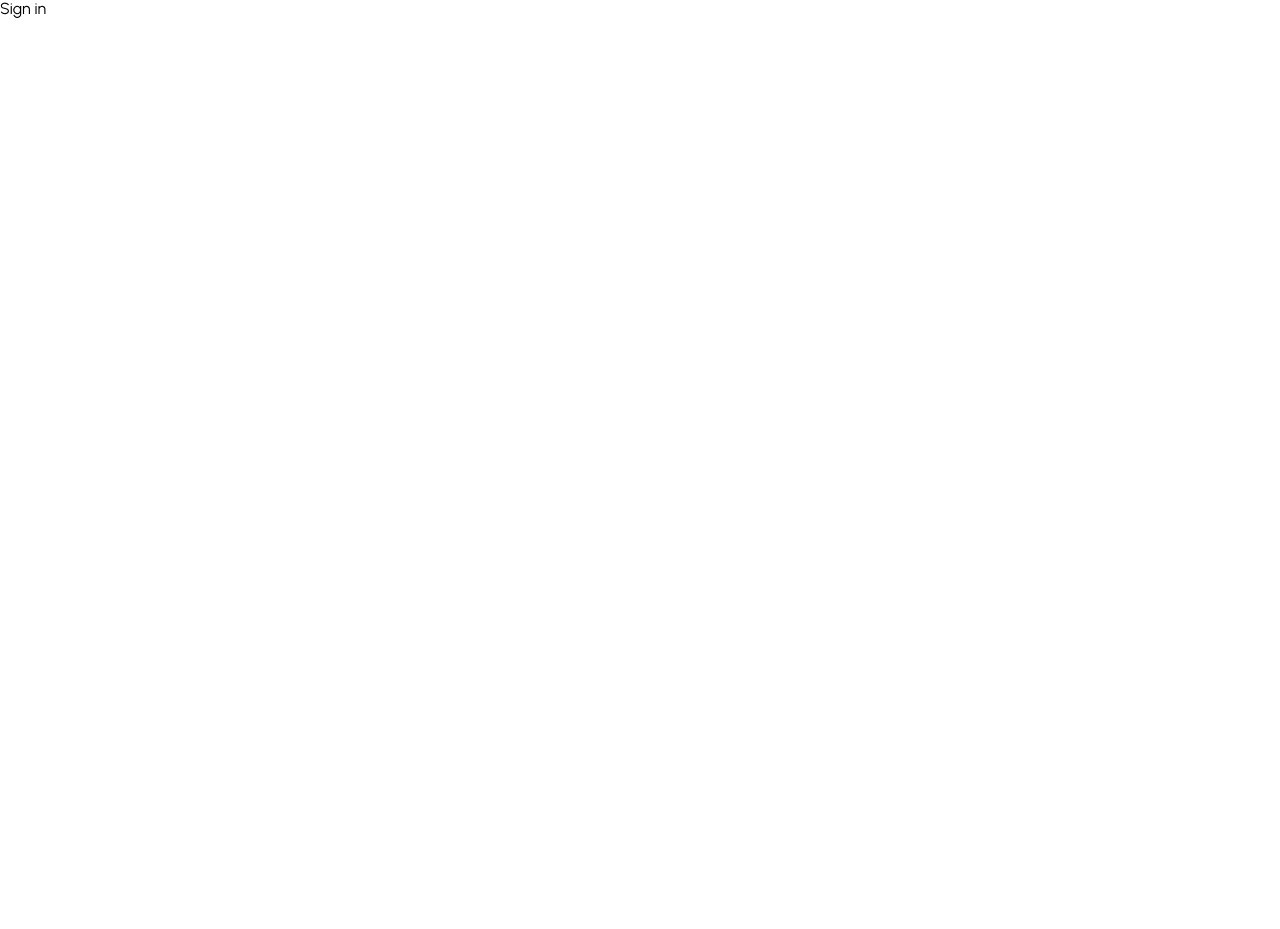
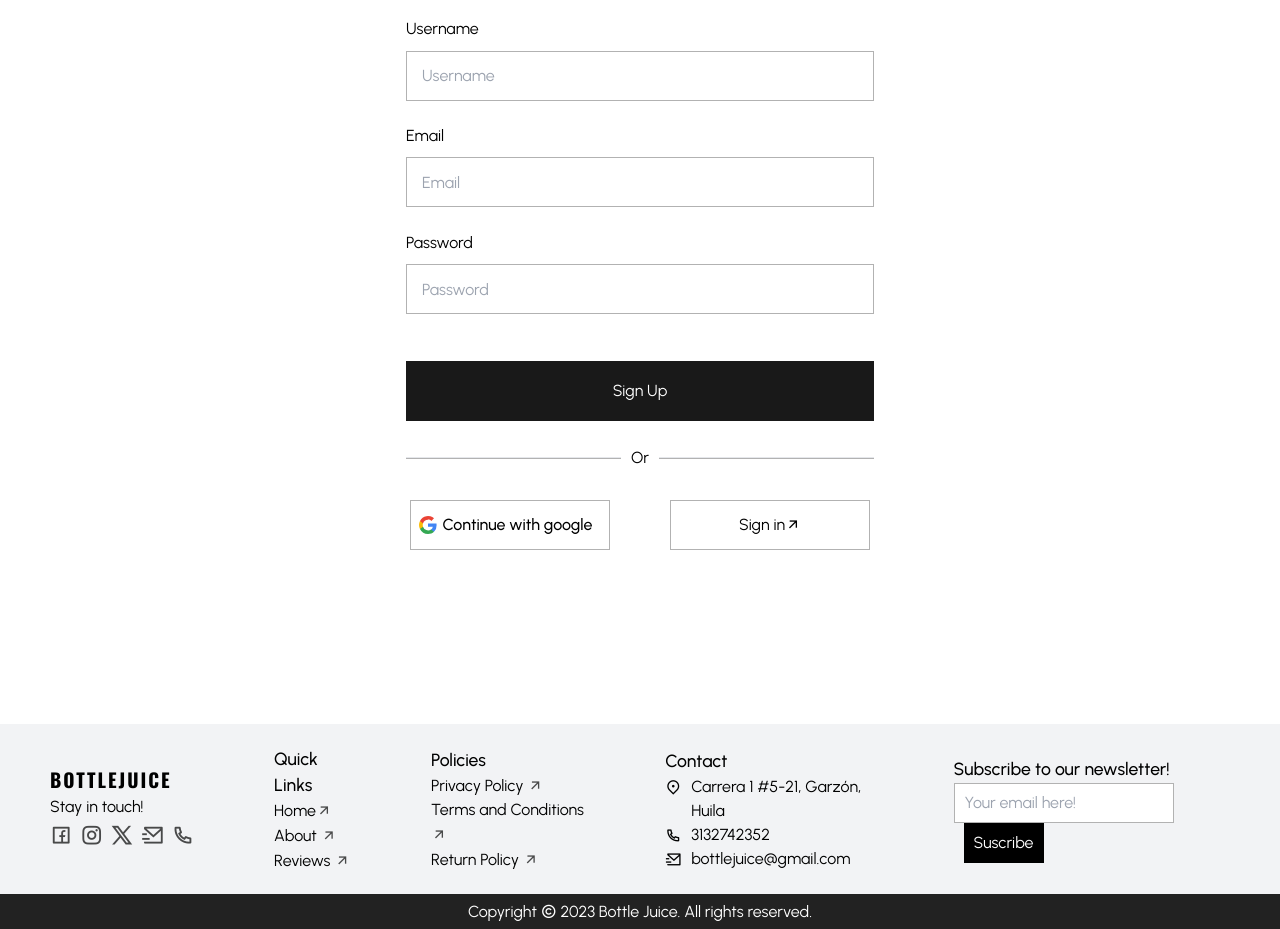
Before and after one commit to JorgeLombana/BottleJuice, a React (Vite) app in the folder client/: page /sign-up in a window 1280 px wide. Shown: the part 180-1109 px from the top of the page. Before the commit the page ends 800 px from the top, so only its background shows below. Built offline with nearby package versions, Linux system fonts and the light colour scheme; no server answers.

Commit message:
Created the frontend sing up page, footer component and fixed some bugs the navbar

```diff
--- a/client/package.json
+++ b/client/package.json
@@ -20,6 +20,7 @@
     "react-redux": "^8.1.2",
     "react-router-dom": "^6.14.2",
     "redux-persist": "^6.0.0",
+    "sonner": "^1.2.3",
     "styled-components": "^6.1.1"
   },
   "devDependencies": {
--- a/client/src/App.jsx
+++ b/client/src/App.jsx
@@ -7,6 +7,11 @@ import Profile from './pages/Profile'
 import Header from './components/Header'
 import PrivateRoute from './components/PrivateRoute'
 import styled from 'styled-components'
+import Footer from './components/Footer'
+
+const Container = styled.div`
+
+`
 
 const PromoMessage = styled.div`
   height: 30px;
@@ -37,13 +42,12 @@ const PromoMessage = styled.div`
 export default function App() {
   return (
     <BrowserRouter>
-      {/* header */}
+      <Container>
         <PromoMessage>
           <p>
             promo code Georgio - $20.000 off 9 items, $25% off 14 items, or hola
             mundo xd
           </p>
-
         </PromoMessage>
         <Header />
         <Routes>
@@ -55,6 +59,8 @@ export default function App() {
             <Route path="/profile" element={<Profile />} />
           </Route>
         </Routes>
+        <Footer />
+      </Container>
     </BrowserRouter>
   )
 }
--- /dev/null
+++ b/client/src/components/Footer.jsx
@@ -0,0 +1,168 @@
+import React from 'react'
+import styled from 'styled-components'
+import SocialMedia from './SocialMedia'
+import Logo from './Logo'
+import { Link } from 'react-router-dom'
+
+const Container = styled.footer`
+  background-color: #f2f3f5;
+`
+const BodyFooter = styled.div`
+  display: flex;
+  align-items: center;
+  justify-content: center;
+  height: 170px;
+  padding: 0 30px;
+  gap: 40px;
+  i {
+    color: rgba(0, 0, 0, 0.7);
+  }
+`
+
+const Copyright = styled.div`
+  background-color: #222222;
+  color: #ffff;
+  text-align: center;
+  padding: 5px 0px;
+`
+const FooterSections = styled.div`
+  padding: 20px;
+`
+const StartupInfo = styled.div`
+  padding: 20px;
+`
+
+const FooterTitles = styled.div`
+  font-size: 1.1rem;
+  font-weight: 500;
+`
+
+const UnordedList = styled.ul`
+  list-style-type: none;
+`
+
+const ContactLink = styled.div`
+  display: flex;
+  gap: 10px;
+  i {
+    color: black;
+  }
+`
+
+const StyledLInk = styled(Link)`
+  display: flex;
+`
+
+const PersonalizedButton = styled.button`
+  border: 1px solid rgba(0, 0, 0, 0.3);
+  background-color: black;
+  color: white;
+  height: 40px;
+  width: 80px;
+  margin-left: 10px;
+`
+
+const Input = styled.input`
+  padding: 10px;
+  height: 40px;
+  width: 220px;
+  border: 1px solid rgba(0, 0, 0, 0.3);
+`
+
+const Footer = () => {
+  return (
+    <Container>
+      <BodyFooter>
+        <StartupInfo>
+          <Logo />
+          <div>
+            <p>Stay in touch!</p>
+            <SocialMedia />
+          </div>
+        </StartupInfo>
+
+        <FooterSections>
+          <FooterTitles>Quick Links</FooterTitles>
+          <UnordedList>
+            <StyledLInk to="/">
+              <li>
+                Home
+                <i class="ri-arrow-right-up-line" />
+              </li>
+            </StyledLInk>
+            <StyledLInk to="/about">
+              <li>
+                About <i class="ri-arrow-right-up-line" />
+              </li>
+            </StyledLInk>
+            <StyledLInk to="/reviews">
+              <li>
+                Reviews <i class="ri-arrow-right-up-line" />
+              </li>
+            </StyledLInk>
+          </UnordedList>
+        </FooterSections>
+
+        <FooterSections>
+          <FooterTitles>Policies</FooterTitles>
+          <UnordedList>
+            <StyledLInk to="/">
+              <li>
+                Privacy Policy <i class="ri-arrow-right-up-line"></i>
+              </li>
+            </StyledLInk>
+            <StyledLInk to="/">
+              <li>
+                Terms and Conditions <i class="ri-arrow-right-up-line"></i>
+              </li>
+            </StyledLInk>
+            <StyledLInk to="/">
+              <li>
+                Return Policy <i class="ri-arrow-right-up-line"></i>
+              </li>
+            </StyledLInk>
+          </UnordedList>
+        </FooterSections>
+
+        <FooterSections>
+          <FooterTitles>Contact</FooterTitles>
+          <ContactLink>
+            <i class="ri-map-pin-2-line"></i>
+            <span>Carrera 1 #5-21, Garzón, Huila</span>
+          </ContactLink>
+          <ContactLink>
+            <i class="ri-phone-line"></i>
+            <span>3132742352</span>
+          </ContactLink>
+          <ContactLink>
+            <i class="ri-mail-send-line"></i>
+            <span>bottlejuice@gmail.com</span>
+          </ContactLink>
+        </FooterSections>
+
+        <FooterSections>
+          <div>
+            <FooterTitles>Subscribe to our newsletter!</FooterTitles>
+            <form action="#" method="post">
+              <Input
+                type="email"
+                name="email"
+                placeholder="Your email here!"
+                required
+              />
+              <PersonalizedButton type="submit">Suscribe</PersonalizedButton>
+            </form>
+          </div>
+        </FooterSections>
+      </BodyFooter>
+      <Copyright>
+        <p>
+          Copyright <i class="ri-copyright-line"></i> 2023 Bottle Juice. All
+          rights reserved.
+        </p>
+      </Copyright>
+    </Container>
+  )
+}
+
+export default Footer
--- a/client/src/components/Header.jsx
+++ b/client/src/components/Header.jsx
@@ -14,7 +14,7 @@ const HeaderContainer = styled.header`
   align-items: center;
   text-transform: capitalize;
   font-weight: 500;
-  width: 100vw;
+  width: 100%;
 `
 
 const ContainerLeft = styled.div`
@@ -91,7 +91,7 @@ const UnordedListMobile = styled.ul`
   font-weight: 400;
   display: none;
   transition: all 0.35s ease-in-out;
-
+  z-index: 999;
   @media only screen and (max-width: 1024px) {
     left: -550px;
     display: flex;
@@ -158,7 +158,6 @@ const NavIcon = styled.div`
   display: flex;
   margin-top: 7px;
   overflow-y: visible;
-
 `
 
 const NavIconSpan = styled.span`
@@ -284,8 +283,18 @@ export default function Header() {
             </Link>
             <Link to="/profile">
               {currentUser ? (
-                <img src={currentUser.profilePicture}
-                className="h-7 w-7 rounded-full object-cover"alt="profile" />
+                <div style={{ marginLeft: -25 }}>
+                  <img
+                    src={currentUser.profilePicture}
+                    style={{
+                      height: 28,
+                      width: 28,
+                      borderRadius: 50,
+                      objectFit: 'cover',
+                    }}
+                    alt="profile"
+                  />
+                </div>
               ) : (
                 <i
                   className="ri-user-line"
--- /dev/null
+++ b/client/src/components/Logo.jsx
@@ -0,0 +1,16 @@
+import React from 'react'
+import styled from 'styled-components'
+
+const LogoText = styled.h1`
+  font-family: 'Oswald', sans-serif;
+  font-size: 1.2rem;
+  letter-spacing: 2px;
+  font-weight: 800;
+  text-transform: uppercase;
+`
+
+const Logo = () => {
+  return <LogoText>BottleJuice</LogoText>
+}
+
+export default Logo
--- /dev/null
+++ b/client/src/components/SocialMedia.jsx
@@ -0,0 +1,38 @@
+import React from 'react'
+import styled from 'styled-components'
+
+const Container = styled.div`
+  div {
+    display: flex;
+    gap: 8px;
+    i {
+      font-size: 1.4rem;
+      transition: 0.25s ease-in-out all;
+      cursor: pointer;
+      &:hover {
+        transform: translate(5px, -5px);
+      }
+    }
+  }
+`
+
+const Title = styled.h2`
+  font-weight: 600;
+  font-size: 1.2rem;
+`
+
+const SocialMedia = () => {
+  return (
+    <Container>
+      <div>
+        <i class="ri-facebook-box-line"></i>
+        <i class="ri-instagram-line"></i>
+        <i class="ri-twitter-x-line"></i>
+        <i class="ri-mail-send-line"></i>
+        <i class="ri-phone-line"></i>
+      </div>
+    </Container>
+  )
+}
+
+export default SocialMedia
--- a/client/src/index.css
+++ b/client/src/index.css
@@ -10,4 +10,5 @@
   padding: 0;
   box-sizing: border-box;
   font-family: 'Urbanist', sans-serif;
+  /* overflow-x: hidden; */
 }
--- a/client/src/pages/SignIn.jsx
+++ b/client/src/pages/SignIn.jsx
@@ -8,17 +8,18 @@ import {
 import { useDispatch, useSelector } from 'react-redux'
 import OAuth from '../components/OAuth'
 import styled from 'styled-components'
+import { toast, Toaster } from 'sonner'
 
 const Container = styled.div`
+  height: calc(100vh - 70px);
   display: flex;
   flex-direction: column;
-  justify-content: center;
   align-items: center;
 `
 const LoginContainer = styled.div`
+  margin-top: 4%;
   display: flex;
   flex-direction: column;
-  padding-top: 5%;
   justify-content: center;
   align-items: center;
 `
@@ -73,9 +74,6 @@ const RegisterDivisor = styled.div`
     height: 2px;
     width: 28vw;
   }
-  @media only screen (){
-
-  }
 `
 const RegisterButton = styled.button`
   border: 1px solid rgba(0, 0, 0, 0.3);
@@ -118,8 +116,18 @@ export default function SignIn() {
       dispatch(signInFailure(error))
     }
   }
+
+  const alert = () => {
+    {
+      error
+        ? toast.error(error.message) || toast.error('Something went wrong!')
+        : ''
+    }
+  }
+
   return (
     <Container>
+      <Toaster position="bottom-left" expand={true} />
       <LoginContainer>
         <Title>log in</Title>
         <Form onSubmit={handleSubmit}>
@@ -139,17 +147,15 @@ export default function SignIn() {
             onChange={handleChange}
           />
 
-          <button style={buttonStyle} disabled={loading}>
+          <button onClick={alert} style={buttonStyle} disabled={loading}>
             {loading ? 'Loading...' : 'Log in'}
           </button>
-          <p>{error ? error.message || 'Something went wrong!' : ''}</p>
           <RegisterDivisor>
             <hr />
             Or
             <hr />
           </RegisterDivisor>
         </Form>
-
 
         <ContainerGoogleRegister>
           <ContinueWithGoogle />
--- a/client/src/pages/SignUp.jsx
+++ b/client/src/pages/SignUp.jsx
@@ -1,7 +1,86 @@
 import { useState } from 'react'
 import { Link, useNavigate } from 'react-router-dom'
 import OAuth from '../components/OAuth'
+import styled from 'styled-components'
+import { Toaster, toast } from 'sonner'
 
+const Container = styled.div`
+  margin-top: 2%;
+  height: 100vh;
+  text-align: center;
+`
+
+const SignUpContainer = styled.div`
+  display: flex;
+  flex-direction: column;
+  justify-content: center;
+  align-items: center;
+`
+const Title = styled.h1`
+  font-size: 2.8rem;
+  font-family: 'Oswald', sans-serif;
+  text-transform: uppercase;
+  letter-spacing: -1.9px;
+  margin-bottom: 2%;
+`
+
+const Form = styled.form`
+  margin: 0 auto;
+  display: flex;
+  flex-direction: column;
+  width: 468px;
+`
+
+const Label = styled.label`
+  text-align: left;
+  margin-bottom: 2%;
+`
+const Input = styled.input`
+  padding-left: 15px;
+  border: 1px solid rgba(0, 0, 0, 0.3);
+  height: 50px;
+  margin-bottom: 5%;
+`
+
+const buttonStyle = {
+  'background-color': 'rgba(0,0,0,.9)',
+  color: 'white',
+  height: '60px',
+  'margin-top': '5%',
+}
+
+const RegisterDivisor = styled.div`
+  margin-top: 25px;
+  display: flex;
+  align-items: center;
+  gap: 10px;
+  hr {
+    background-color: rgba(0, 0, 0, 0.3);
+    height: 2px;
+    width: 28vw;
+  }
+`
+
+const ContainerGoogleRegister = styled.div`
+  display: flex;
+  align-items: center;
+  justify-content: space-between;
+  margin-top: 30px;
+  gap: 60px;
+`
+
+const ContinueWithGoogle = styled(OAuth)`
+  border: 1px solid rgba(0, 0, 0, 1);
+`
+
+const LoginButton = styled.button`
+  border: 1px solid rgba(0, 0, 0, 0.3);
+  width: 200px;
+  height: 50px;
+  &:hover {
+    box-shadow: 0 -1px 0 rgba(0, 0, 0, 0.04), 0 2px 4px rgba(0, 0, 0, 0.25);
+  }
+`
 export default function SignUp() {
   const [formData, setFormData] = useState({})
   const [error, setError] = useState(false)
@@ -36,38 +115,57 @@ export default function SignUp() {
       setError(true)
     }
   }
+  const gronwSingUp = () => {
+    {
+      error && toast.error('Something went wrong!')
+    }
+  }
   return (
-    <div>
-      <h1>Sign Up</h1>
-      <form onSubmit={handleSubmit}>
-        <input
+    <Container>
+      <Toaster position="bottom-left" expand={true} />
+      <SignUpContainer>
+        <Title>Sign Up</Title>
+        <Form onSubmit={handleSubmit}>
+          <Label htmlFor="username">Username</Label>
+          <Input
             type="text"
             placeholder="Username"
             id="username"
             onChange={handleChange}
           />
-        <input
+          <Label htmlFor="email">Email</Label>
+          <Input
             type="email"
             placeholder="Email"
             id="email"
             onChange={handleChange}
           />
-        <input
+          <Label htmlFor="password">Password</Label>
+          <Input
             type="password"
             placeholder="Password"
             id="password"
             onChange={handleChange}
           />
-        <button disabled={loading}>{loading ? 'Loading...' : 'Sign Up'}</button>
-        <OAuth />
-      </form>
-      <div>
-        <p>Have an account?</p>
+          <button onClick={gronwSingUp} style={buttonStyle} disabled={loading}>
+            {loading ? 'Loading...' : 'Sign Up'}
+          </button>
+          <RegisterDivisor>
+            <hr />
+            Or
+            <hr />
+          </RegisterDivisor>
+        </Form>
+        <ContainerGoogleRegister>
+          <ContinueWithGoogle />
           <Link to="/sign-in">
-          <span>Sign in</span>
+            <LoginButton>
+              Sign in
+              <i class="ri-arrow-right-up-line"></i>
+            </LoginButton>
           </Link>
-      </div>
-      <p>{error && 'Something went wrong!'}</p>
-    </div>
+        </ContainerGoogleRegister>
+      </SignUpContainer>
+    </Container>
   )
 }
```
Also changed, not shown: 1 other file (tests, documents, lock files or other folders). Lines whose indentation alone changed are shown as unchanged.
